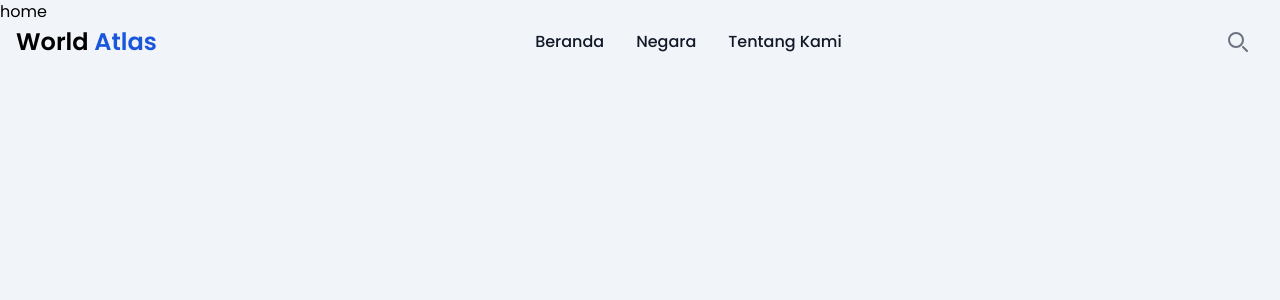
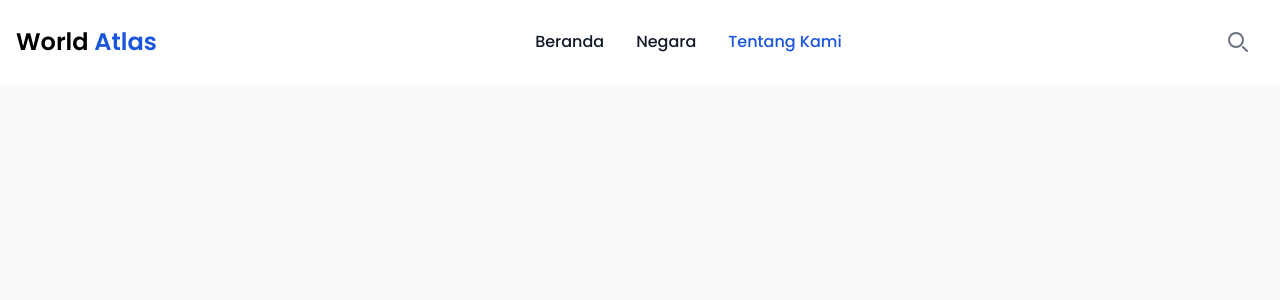
Before and after one commit to Mangadi-167/Website-World-Atlas, a React (Vite) app: page /tentang-kami in a window 1280 px wide. Shown: the top 300 px of the page. Built offline with nearby package versions, Linux system fonts and the light colour scheme.

Commit message:
navbar menu activate

```diff
--- a/src/App.jsx
+++ b/src/App.jsx
@@ -1,23 +1,29 @@
+import { BrowserRouter, Routes, Route } from 'react-router-dom';
 import { Navbar } from "./components/navbar"
 import { Footer } from "./components/footer"
-import { Home } from "./pages/Home"
+import { Home } from "./pages/Home";
+import { Negara } from './pages/Negara';
+import { TentangKami } from './pages/TentangKami';
 import SearchBar from "./components/SearchBar";
+
 
 function App() {
 
 
   return (
-    <div >
-      {/* Navbar */}
-      <Navbar />
+     <BrowserRouter>
+      <div className="bg-slate-50 dark:bg-slate-900 min-h-screen">
+        <Navbar />
 
-      {/* Content */}
-      <Home />
+        <Routes>
+          <Route path="/" element={<Home />} />
+          <Route path="/negara" element={<Negara />} />
+          <Route path="/tentang-kami" element={<TentangKami />} />
+        </Routes>
 
-      {/* Footer */}
-      {/* <Footer /> */}
-
-    </div>
+        {/* <Footer /> */}
+      </div>
+    </BrowserRouter>
   )
 }
 
--- a/src/components/navbar.jsx
+++ b/src/components/navbar.jsx
@@ -1,4 +1,5 @@
 import { useEffect, useState } from 'react';
+import { NavLink, useLocation } from 'react-router-dom';
 import SearchBar from './SearchBar';
 
 export const Navbar = () => {
@@ -8,6 +9,7 @@ export const Navbar = () => {
     const [isSearchOpen, setIsSearchOpen] = useState(false);
 
     const [isScrolled, setIsScrolled] = useState(false);
+    const location = useLocation();
     useEffect(() => {
         const handleScroll = () => {
             setIsScrolled(window.scrollY > 5);
@@ -18,9 +20,9 @@ export const Navbar = () => {
         };
     }, []);
 
-
+    const isTransparent = location.pathname === '/' && !isScrolled;
     return (
-      <nav className={`fixed w-full z-30 top-0 start-0 transition-all duration-300 ${isScrolled ? 'py-2 bg-white  dark:bg-gray-900  ' : 'py-2 bg-transparent'}`}>
+        <nav className={`fixed w-full z-30 top-0 start-0 transition-all duration-300 ${isTransparent ? 'py-2 bg-transparent' : 'py-2 bg-white  dark:border-gray-600'}`}>
             <div className="max-w-screen-xl flex flex-wrap md:flex-nowrap items-center justify-between mx-auto p-4">
                 <a href="#" className="flex items-center space-x-3 rtl:space-x-reverse md:order-1">
                     <span className="self-center text-2xl font-semibold whitespace-nowrap dark:text-white">World <span class="text-blue-700">Atlas</span></span>
@@ -51,9 +53,39 @@ export const Navbar = () => {
                         <SearchBar value={searchQuery} onChange={(e) => setSearchQuery(e.target.value)} placeholder="Cari negara..." />
                     </div>
                     <ul className="flex flex-col p-4 md:p-0 mt-4 font-medium border border-gray-100 rounded-lg  md:space-x-8 rtl:space-x-reverse md:flex-row md:mt-0 md:border-0  dark:bg-gray-800 md:dark:bg-gray-900 dark:border-gray-700">
-                        <li><a href="#" className="block py-2 px-3 text-gray-900 rounded hover:bg-gray-100 md:hover:bg-transparent md:hover:text-blue-700 md:p-0 md:dark:hover:text-blue-500 dark:text-white dark:hover:bg-gray-700 dark:hover:text-white md:dark:hover:bg-transparent">Beranda</a></li>
-                        <li><a href="#" className="block py-2 px-3 text-gray-900 rounded hover:bg-gray-100 md:hover:bg-transparent md:hover:text-blue-700 md:p-0 md:dark:hover:text-blue-500 dark:text-white dark:hover:bg-gray-700 dark:hover:text-white md:dark:hover:bg-transparent">Negara</a></li>
-                        <li><a href="#" className="block py-2 px-3 text-gray-900 rounded hover:bg-gray-100 md:hover:bg-transparent md:hover:text-blue-700 md:p-0 md:dark:hover:text-blue-500 dark:text-white dark:hover:bg-gray-700 dark:hover:text-white md:dark:hover:bg-transparent">Tentang Kami</a></li>
+                        <li>
+                            <NavLink
+                                to="/"
+                                className={({ isActive }) =>
+                                    isActive
+                                        ? "block py-2 px-3 rounded md:p-0 text-blue-700  md:bg-transparent md:text-blue-700 md:dark:text-blue-500" // Style jika AKTIF
+                                        : "block py-2 px-3 rounded md:p-0 text-gray-900 hover:bg-gray-100 md:hover:bg-transparent md:hover:text-blue-700 dark:text-white" // Style jika TIDAK AKTIF
+                                }>
+                                Beranda
+                            </NavLink>
+                        </li>
+                        <li>
+                            <NavLink
+                                to="/negara"
+                                className={({ isActive }) =>
+                                    isActive
+                                        ? "block py-2 px-3 rounded md:p-0 text-blue-700  md:bg-transparent md:text-blue-700 md:dark:text-blue-500"
+                                        : "block py-2 px-3 rounded md:p-0 text-gray-900 hover:bg-gray-100 md:hover:bg-transparent md:hover:text-blue-700 dark:text-white"
+                                }>
+                                Negara
+                            </NavLink>
+                        </li>
+                        <li>
+                            <NavLink
+                                to="/tentang-kami"
+                                className={({ isActive }) =>
+                                    isActive
+                                        ? "block py-2 px-3 rounded md:p-0 text-blue-700 md:bg-transparent md:text-blue-700 md:dark:text-blue-500"
+                                        : "block py-2 px-3 rounded md:p-0 text-gray-900 hover:bg-gray-100 md:hover:bg-transparent md:hover:text-blue-700 dark:text-white"
+                                }>
+                                Tentang Kami
+                            </NavLink>
+                        </li>
                     </ul>
                 </div>
             </div>
--- /dev/null
+++ b/src/pages/Negara.jsx
@@ -0,0 +1,5 @@
+export const Negara = () => {
+  return (
+    <div className="h-[2000px]">Negara</div>
+  )
+}
--- /dev/null
+++ b/src/pages/TentangKami.jsx
@@ -0,0 +1,5 @@
+export const TentangKami = () => {
+  return (
+    <div className="h-[2000px]">Tentang Kami</div>
+  )
+}
```
